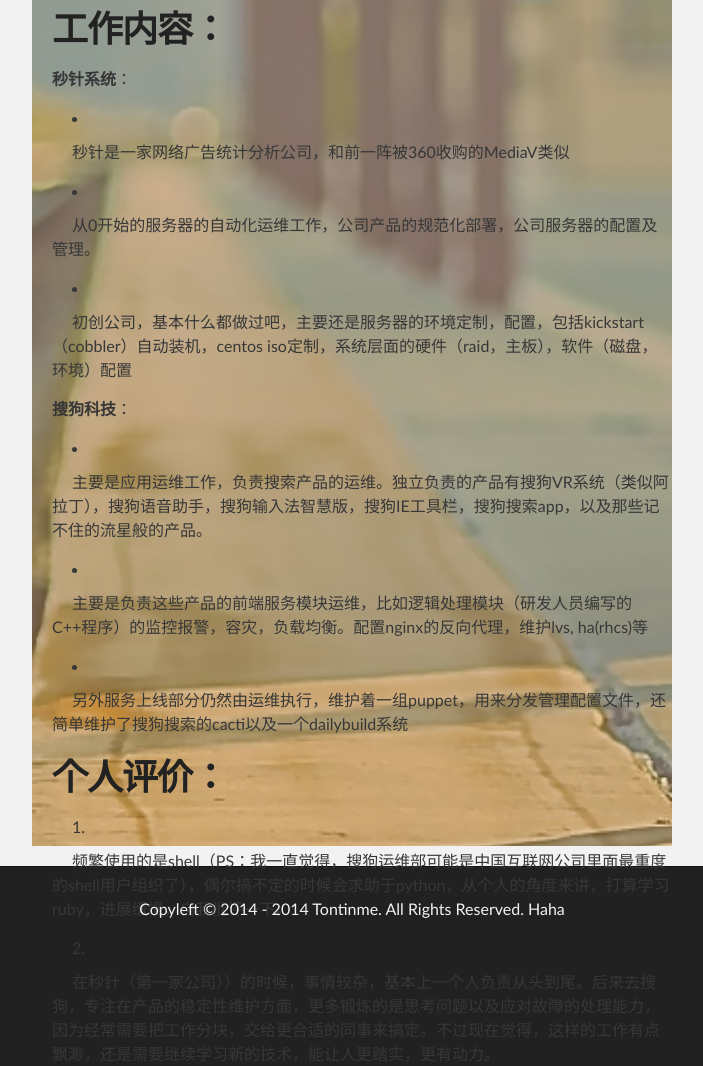
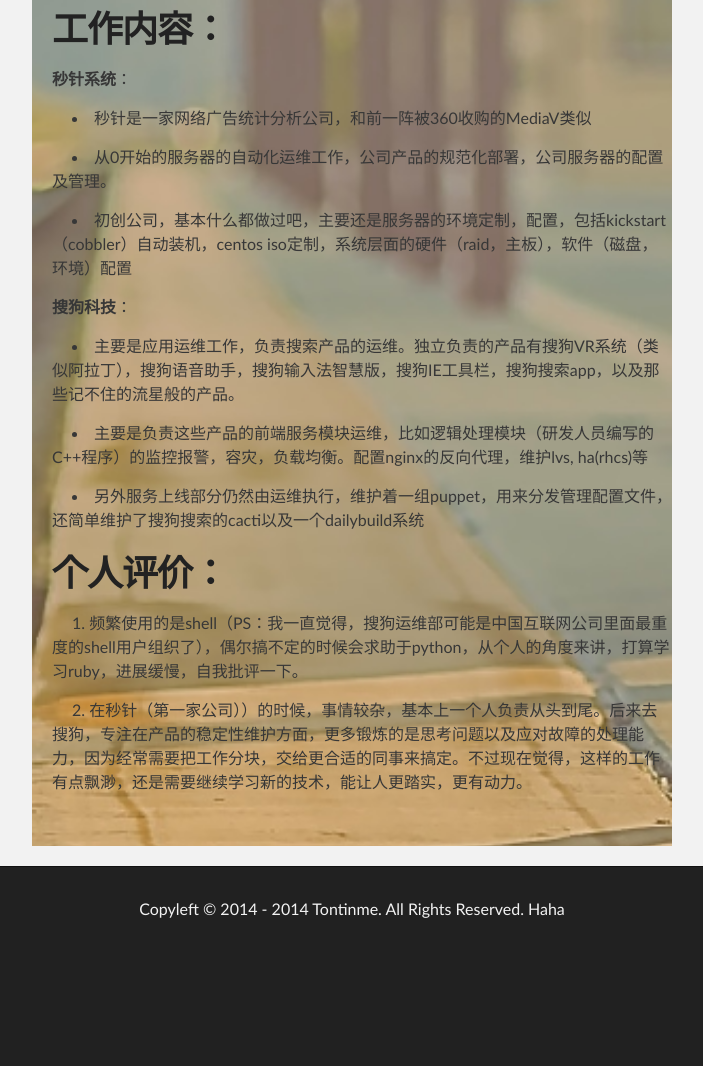
Before and after one commit to woenjoy/woenjoy.github.io, a plain HTML site: page index.html in a window 1280 px wide. Shown: the part 748-1814 px from the top of the page, without its empty margins (288-991 px from the left). After the commit the page ends 1704 px from the top, so only its background shows below. Drawn offline with Linux system fonts and the light colour scheme.

Commit message:
add compatibility for firefox

```diff
--- a/index.html
+++ b/index.html
@@ -60,26 +60,31 @@
 	    <p><strong>秒针系统</strong>：</p>
 
 	    <ul>
-		<li><p>秒针是一家网络广告统计分析公司，和前一阵被360收购的MediaV类似</p></li>
-		<li><p>从0开始的服务器的自动化运维工作，公司产品的规范化部署，公司服务器的配置及管理。</p></li>
-		<li><p>初创公司，基本什么都做过吧，主要还是服务器的环境定制，配置，包括kickstart（cobbler）自动装机，centos iso定制，系统层面的硬件（raid，主板），软件（磁盘，环境）配置</p></li>
+		<li>秒针是一家网络广告统计分析公司，和前一阵被360收购的MediaV类似</li>
+		<p></p>
+		<li>从0开始的服务器的自动化运维工作，公司产品的规范化部署，公司服务器的配置及管理。</li>
+		<p></p>
+		<li>初创公司，基本什么都做过吧，主要还是服务器的环境定制，配置，包括kickstart（cobbler）自动装机，centos iso定制，系统层面的硬件（raid，主板），软件（磁盘，环境）配置</li>
 	    </ul>
 
 
 	    <p><strong>搜狗科技</strong>：</p>
 
 	    <ul>
-		<li><p>主要是应用运维工作，负责搜索产品的运维。独立负责的产品有搜狗VR系统（类似阿拉丁），搜狗语音助手，搜狗输入法智慧版，搜狗IE工具栏，搜狗搜索app，以及那些记不住的流星般的产品。</p></li>
-		<li><p>主要是负责这些产品的前端服务模块运维，比如逻辑处理模块（研发人员编写的C++程序）的监控报警，容灾，负载均衡。配置nginx的反向代理，维护lvs, ha(rhcs)等</p></li>
-		<li><p>另外服务上线部分仍然由运维执行，维护着一组puppet，用来分发管理配置文件，还简单维护了搜狗搜索的cacti以及一个dailybuild系统</p></li>
+		<li>主要是应用运维工作，负责搜索产品的运维。独立负责的产品有搜狗VR系统（类似阿拉丁），搜狗语音助手，搜狗输入法智慧版，搜狗IE工具栏，搜狗搜索app，以及那些记不住的流星般的产品。</li>
+		<p></p>
+		<li>主要是负责这些产品的前端服务模块运维，比如逻辑处理模块（研发人员编写的C++程序）的监控报警，容灾，负载均衡。配置nginx的反向代理，维护lvs, ha(rhcs)等</li>
+		<p></p>
+		<li>另外服务上线部分仍然由运维执行，维护着一组puppet，用来分发管理配置文件，还简单维护了搜狗搜索的cacti以及一个dailybuild系统</li>
 	    </ul>
 
 
 	    <h1>个人评价：</h1>
 
 	    <ol>
-		<li><p>频繁使用的是shell（PS：我一直觉得，搜狗运维部可能是中国互联网公司里面最重度的shell用户组织了），偶尔搞不定的时候会求助于python，从个人的角度来讲，打算学习ruby，进展缓慢，自我批评一下。</p></li>
-		<li><p>在秒针（第一家公司））的时候，事情较杂，基本上一个人负责从头到尾。后来去搜狗，专注在产品的稳定性维护方面，更多锻炼的是思考问题以及应对故障的处理能力，因为经常需要把工作分块，交给更合适的同事来搞定。不过现在觉得，这样的工作有点飘渺，还是需要继续学习新的技术，能让人更踏实，更有动力。</p></li>
+		<li style="list-style-position: inside;">频繁使用的是shell（PS：我一直觉得，搜狗运维部可能是中国互联网公司里面最重度的shell用户组织了），偶尔搞不定的时候会求助于python，从个人的角度来讲，打算学习ruby，进展缓慢，自我批评一下。</li>
+		<p></p>
+		<li>在秒针（第一家公司））的时候，事情较杂，基本上一个人负责从头到尾。后来去搜狗，专注在产品的稳定性维护方面，更多锻炼的是思考问题以及应对故障的处理能力，因为经常需要把工作分块，交给更合适的同事来搞定。不过现在觉得，这样的工作有点飘渺，还是需要继续学习新的技术，能让人更踏实，更有动力。</li>
 	    </ol>
 	  </div>
 
```
